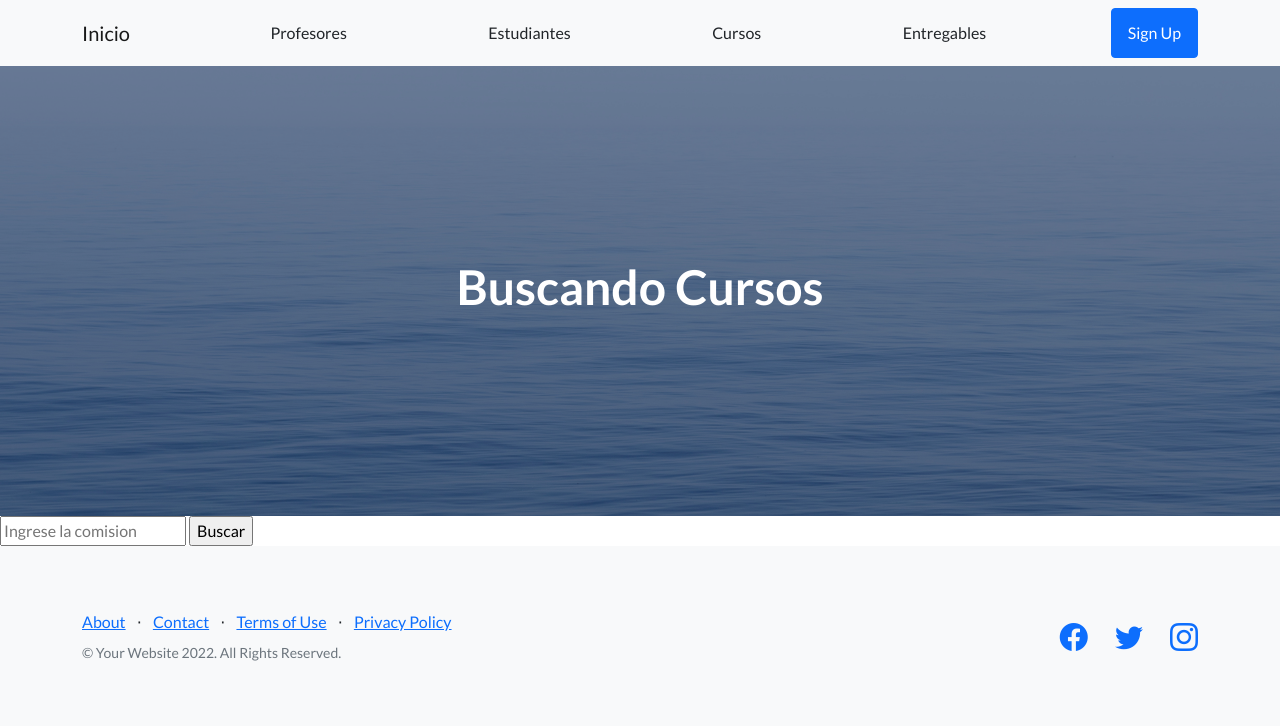
After one commit to federic47/proyectoCoder, a Django app: page /AppCoder/busquedaComision/ in a window 1280 px wide. The commit adds this page. Shown: the top 726 px of the page. Run offline with Django 4.2, Linux system fonts and the light colour scheme; some libraries are stand-ins or nearby versions.

Commit message:
Commit Clase 21 Todo Ok!!!! Funcionando!

```diff
--- /dev/null
+++ b/AppCoder/templates/AppCoder/busquedaComision.html
@@ -0,0 +1,20 @@
+{% extends "AppCoder/padre.html" %}
+
+{% load static %}
+
+{% block contenidoQueCambia %}
+
+<form action="{% url 'buscar' %}" method="GET">
+    <input type="number" placeholder="Ingrese la comision" name="comision" id="comision">
+    <input type="submit" value="Buscar">
+
+
+</form>
+
+{% endblock %}
+
+{% block titulo %}
+
+<h1>Buscando Cursos</h1>
+
+{% endblock%}
--- a/AppCoder/urls.py
+++ b/AppCoder/urls.py
@@ -8,6 +8,8 @@ urlpatterns = [
     path('estudiantes/', estudiantes, name='estudiantes'),
     path('cursos/', cursos, name='cursos'),
     path('entregables/', entregables, name='entregables'),
-    path('cursosFormulario/', cursosFormulario, name='cursosFormulario'),
+    #path('cursosFormulario/', cursosFormulario, name='cursosFormulario'),
+    path('busquedaComision/', busquedaComision, name='busquedaComision'),
+    path('buscar/', buscar, name='buscar'),
 
 ]
--- a/AppCoder/views.py
+++ b/AppCoder/views.py
@@ -19,13 +19,15 @@ def profesores(request):
 def estudiantes(request):
     return render(request,'AppCoder/estudiantes.html')
 
-def cursos(request):
-    return render(request,'AppCoder/cursos.html')
+
 
 def entregables(request):
     return render(request,'AppCoder/entregables.html')
 
-def cursosFormulario(request):
+
+
+#-------------------------------------------------------------------------
+def cursos(request):
 
     #-------SI entra por Post cuando viene un formulario cargado--------
     if request.method =='POST':
@@ -41,13 +43,23 @@ def cursosFormulario(request):
             curso = Curso(nombre=informacion['nombre'], comision=informacion['comision'])
             curso.save()
             return render(request,'AppCoder/inicio.html')
-        else:
-            miFormulario= CursoFormulario()
-            return render(request, 'AppCoder/cursosFormularios.html' , {'formulario': miFormulario})
+    else:
+        miFormulario= CursoFormulario()
+    return render(request, 'AppCoder/cursos.html' , {'formulario': miFormulario})
+#------------------------------------------------------------------------------------
 
 
 
+def busquedaComision(request):
+    return render (request, 'AppCoder/busquedaComision.html')
 
 
+def buscar(request):
+    if request.GET['comision']:
+        comision=request.GET['comision']
+        cursos= Curso.objects.filter(comision=comision)
 
-    return render(request,'AppCoder/cursosFormulario.html')
+        return render(request,'AppCoder/resultadosBusqueda.html', {'cursos': cursos, 'comision': comision})
+    else:
+        repuesta= "No se ingreso ninguna comision"
+        return render(request,'AppCoder/resultadosBusqueda.html', {'repuesta': repuesta})
```
Also changed, not shown: AppCoder/templates/AppCoder/cursos.html (+19 -2 lines), AppCoder/templates/AppCoder/cursosFormulario.html (deleted, +0 -23 lines), AppCoder/templates/AppCoder/resultadosBusqueda.html (added, +45 -0 lines), db.sqlite3.
